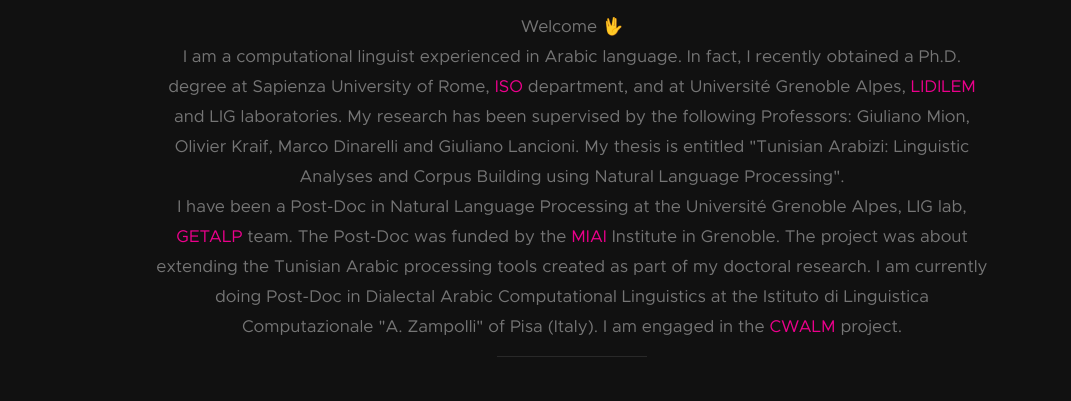
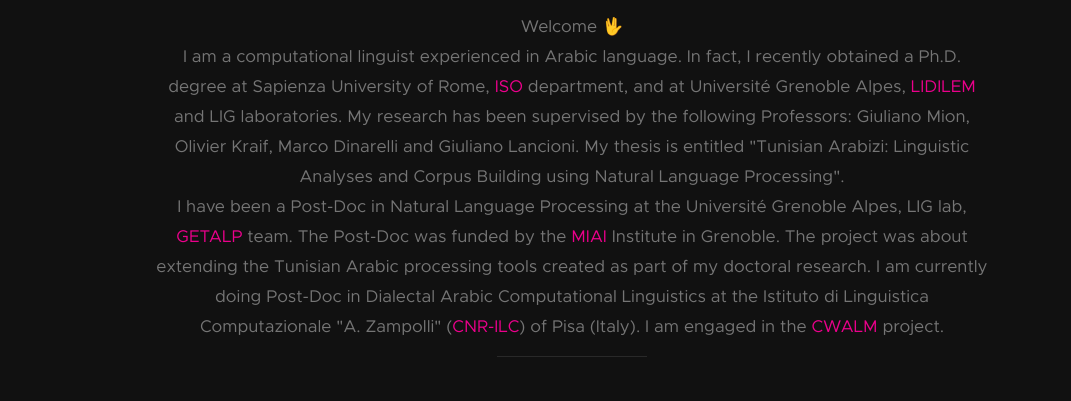
Before and after one commit to eligugliotta/eligugliotta.github.io, a plain HTML site: page resume.html in a window 1280 px wide. Shown: the part 162-563 px from the top of the page, without its empty margins (68-1139 px from the left). Drawn offline with Linux system fonts and the light colour scheme.

Commit message:
Update resume.html

```diff
--- a/resume.html
+++ b/resume.html
@@ -43,7 +43,9 @@
                <p> Welcome 🖖</p> I am a computational linguist experienced in Arabic language. In fact, I recently obtained a Ph.D. degree at Sapienza University of Rome, <a href="https://phd.uniroma1.it/web/dottoredettaglio.aspx?s=&i=3555&m=1740916&l=EN&p=&a=">ISO</a> department, and at Université Grenoble Alpes, <a href="https://lidilem.univ-grenoble-alpes.fr/membre/elisa-gugliotta">LIDILEM</a> and LIG laboratories.
 My research has been supervised by the following Professors: Giuliano Mion, Olivier Kraif, Marco Dinarelli and Giuliano Lancioni.
 My thesis is entitled "Tunisian Arabizi: Linguistic Analyses and Corpus Building using Natural Language Processing".
-<p>I have been a Post-Doc in Natural Language Processing at the Université Grenoble Alpes, LIG lab, <a href="https://lig-getalp.imag.fr/">GETALP</a> team. The Post-Doc was funded by the <a href="https://miai.univ-grenoble-alpes.fr/">MIAI</a> Institute in Grenoble. The project was about extending the Tunisian Arabic processing tools created as part of my doctoral research. I am currently doing Post-Doc in Dialectal Arabic Computational Linguistics at the Istituto di Linguistica Computazionale "A. Zampolli" of Pisa (Italy). I am engaged in the <a href="https://cwalm.ilc.cnr.it/">CWALM</a> project.</p>
+<p>I have been a Post-Doc in Natural Language Processing at the Université Grenoble Alpes, LIG lab, <a href="https://lig-getalp.imag.fr/">GETALP</a> team.
+    The Post-Doc was funded by the <a href="https://miai.univ-grenoble-alpes.fr/">MIAI</a> Institute in Grenoble. The project was about extending the Tunisian Arabic processing tools created as part of my doctoral research.
+    I am currently doing Post-Doc in Dialectal Arabic Computational Linguistics at the Istituto di Linguistica Computazionale "A. Zampolli" (<a href="https://www.ilc.cnr.it/en/">CNR-ILC</a>) of Pisa (Italy). I am engaged in the <a href="https://cwalm.ilc.cnr.it/">CWALM</a> project.</p>
             </p>
 
         </div>
```
